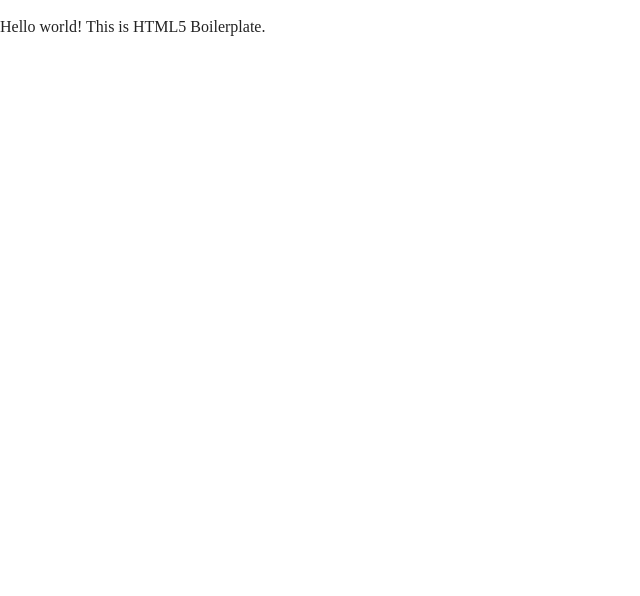
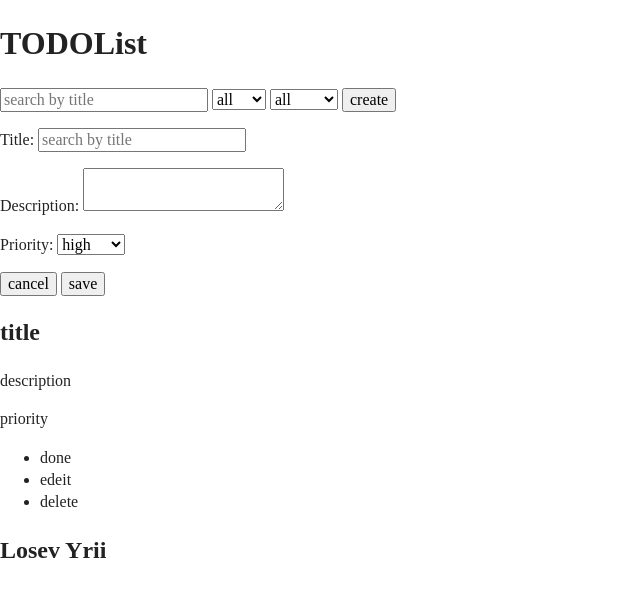
Before and after one commit to yralosev1988/ciklum-digital, a plain HTML site: page index.html in a window 1280 px wide. Shown: the whole page, without its empty margins (0-640 px from the left). Drawn offline with nearby package versions, Linux system fonts and the light colour scheme.

Commit message:
add html

```diff
--- a/index.html
+++ b/index.html
@@ -21,9 +21,74 @@
   <!--[if IE]>
     <p class="browserupgrade">You are using an <strong>outdated</strong> browser. Please <a href="https://browsehappy.com/">upgrade your browser</a> to improve your experience and security.</p>
   <![endif]-->
+  <header>
+    <h1>TODOList</h1>
+  </header>
+  <main>
+    <section>
+      <form action="" method="get">
+        <input name="s" placeholder="search by title" type="search">
+        <select id="status">
+          <option value="all">all</option>
+          <option value="open">open</option>
+          <option value="done">done</option>
+        </select>
+        <select id="priority">
+          <option value="all">all</option>
+          <option value="high">high</option>
+          <option value="normal">normal</option>
+          <option value="low">low</option>
+        </select>
+        <button type="submit">create</button>
+      </form>
+      <form action="" method="get">
+        <p>
+          <label>Title:</label>
+          <input name="s" placeholder="search by title" type="text">
+        </p>
 
-  <!-- Add your site or application content here -->
-  <p>Hello world! This is HTML5 Boilerplate.</p>
+        <p>
+          <label>Description:</label>
+          <textarea name="textarea"></textarea>
+        </p>
+
+        <p>
+          <label>Priority:</label>
+          <select id="item__priority">
+            <option value="high">high</option>
+            <option value="normal">normal</option>
+            <option value="low">low</option>
+          </select>
+        </p>
+
+        <p>
+          <button type="reset">cancel</button>
+          <button type="submit">save</button>
+        </p>
+
+      </form>
+    </section>
+    <section>
+      <div class="grid">
+        <div class="item">
+          <h2>title</h2>
+          <p>description</p>
+          <p>priority</p>
+          <div>
+            <ul>
+              <li>done</li>
+              <li>edeit</li>
+              <li>delete</li>
+            </ul>
+          </div>
+        </div>
+      </div>
+    </section>
+
+  </main>
+  <footer>
+    <h2>Losev Yrii</h2>
+  </footer>
   <script src="js/vendor/modernizr-3.7.1.min.js"></script>
   <script src="https://code.jquery.com/jquery-3.4.1.min.js" integrity="sha256-CSXorXvZcTkaix6Yvo6HppcZGetbYMGWSFlBw8HfCJo=" crossorigin="anonymous"></script>
   <script>window.jQuery || document.write('<script src="js/vendor/jquery-3.4.1.min.js"><\/script>')</script>
```
